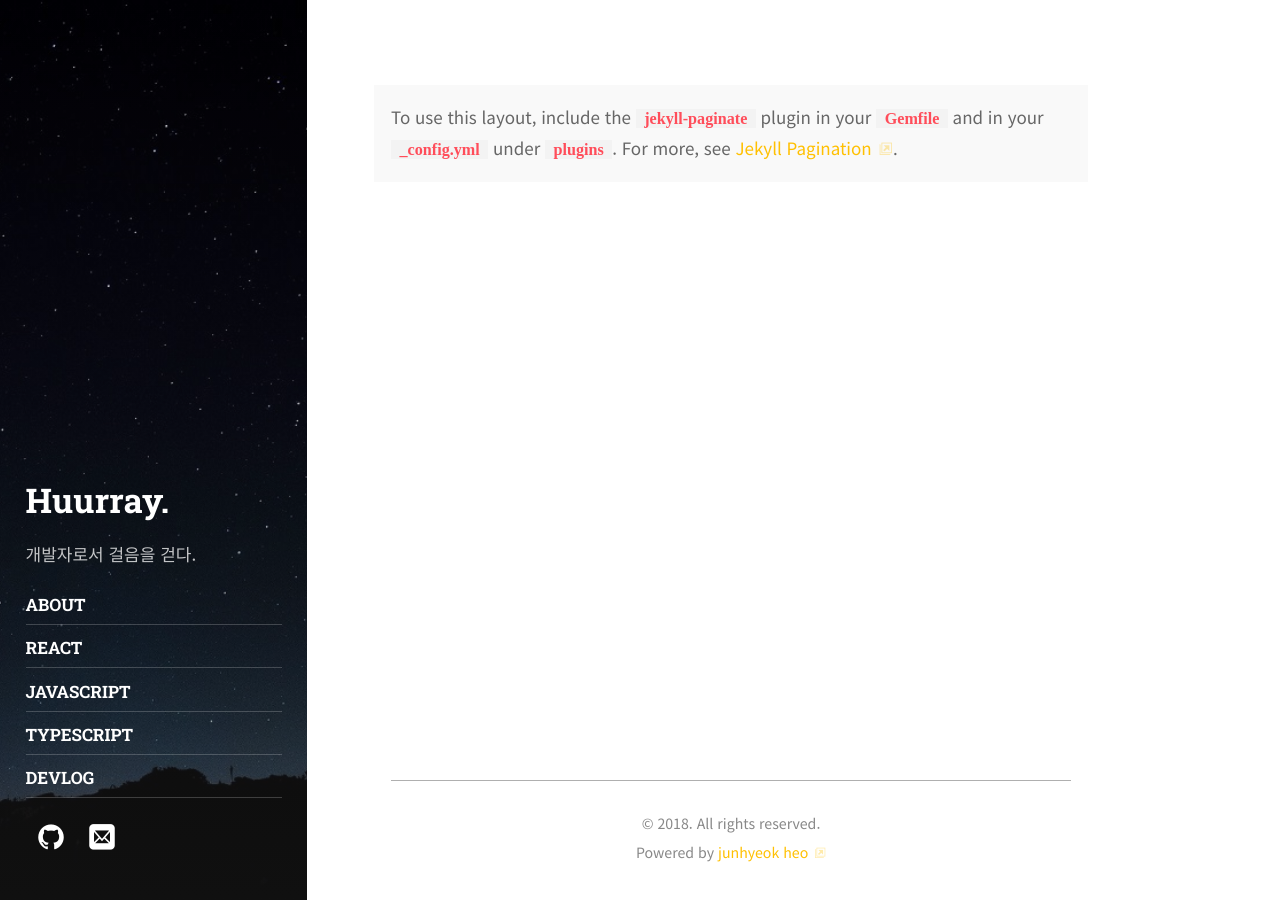
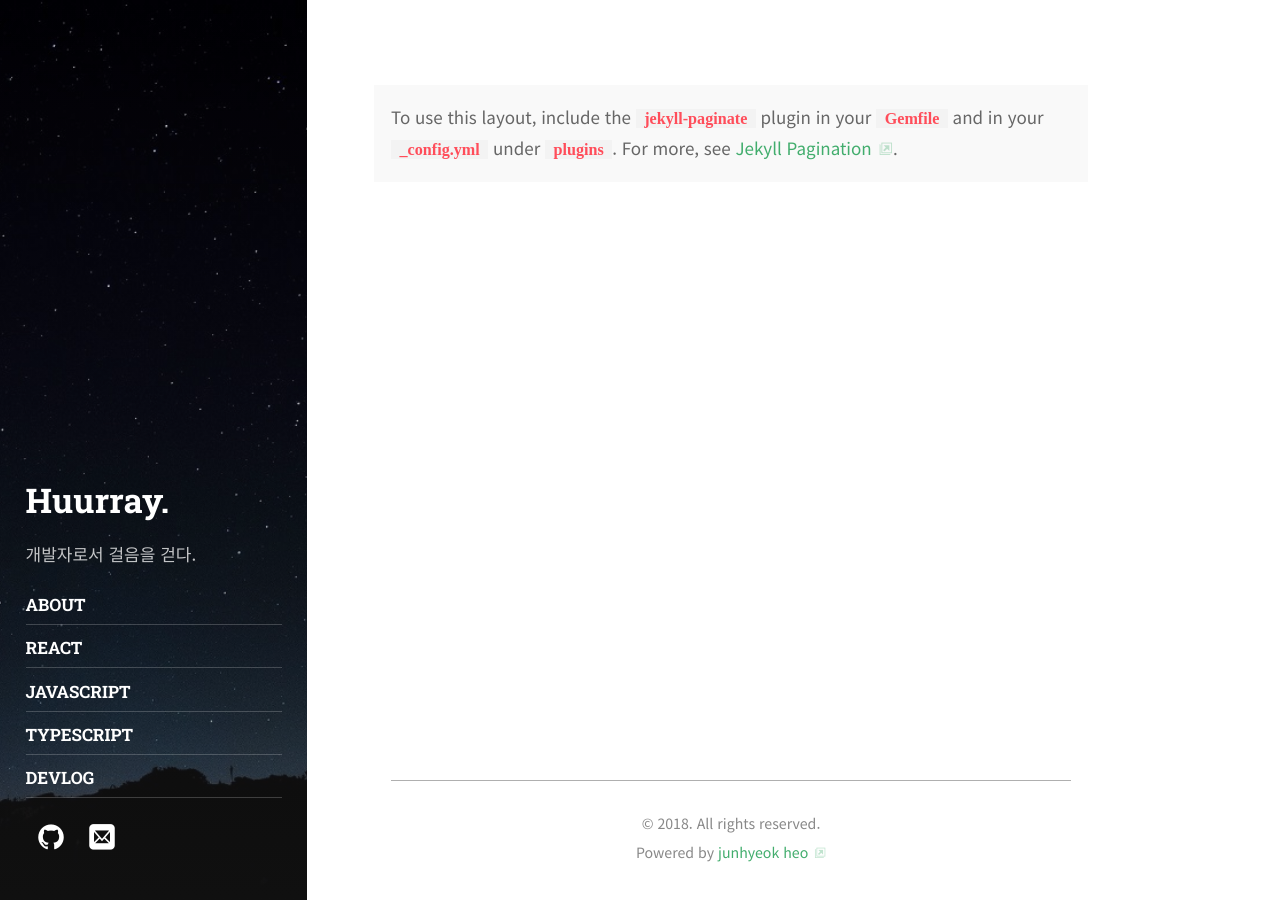
Before and after one commit to huurray/huurray.github.io, a Jekyll site: the page built from index.html, in a window 1280 px wide. Built offline with Jekyll 4.4.1, drawn with Linux system fonts in a browser that asks for light colours; some web fonts are replaced; the list of posts is cut into pages by our own code.

Commit message:
add portforlio

```diff
--- a/_config.yml
+++ b/_config.yml
@@ -75,7 +75,7 @@
 accent_image:          /assets/img/sidebar-bg.jpg
 
 
-accent_color:          '#FFC002'
+accent_color:          '#42ad6d'
 
 # The string encoding which fonts to fetch from Google Fonts.
 # See: <https://qwtel.com/hydejack/docs/configuration/>
--- a/_data/authors.yml
+++ b/_data/authors.yml
@@ -11,6 +11,8 @@
     **새로운 기술**을 도입하는 것에 게을러 지지 말자.
 
     코딩를 좋아하는 프론트엔드 개발자.
+
+    [Github](https://github.com/huurray)
 
   # about:             |
   #   Lorem ipsum dolor sit amet, consectetur adipiscing elit,
```
